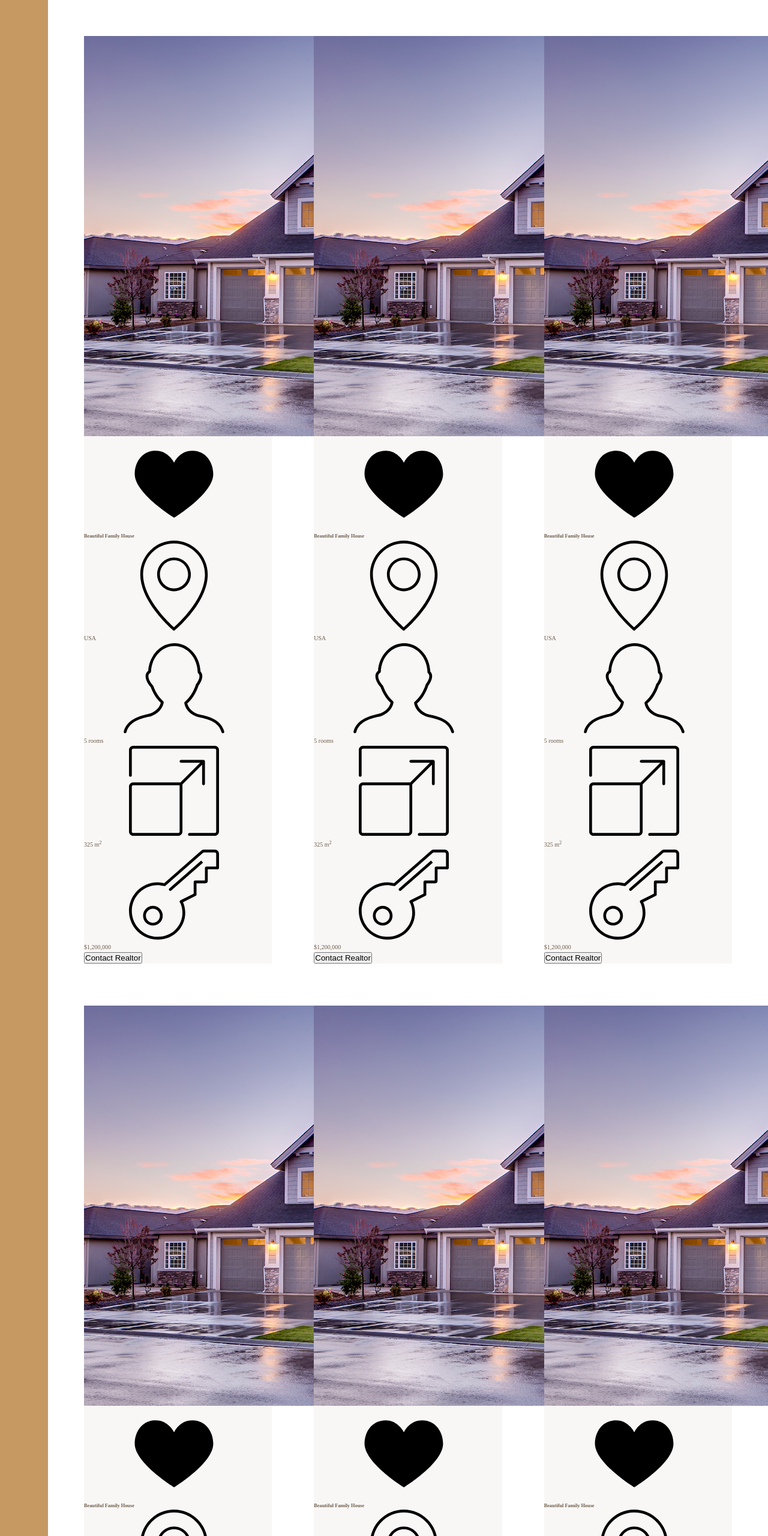
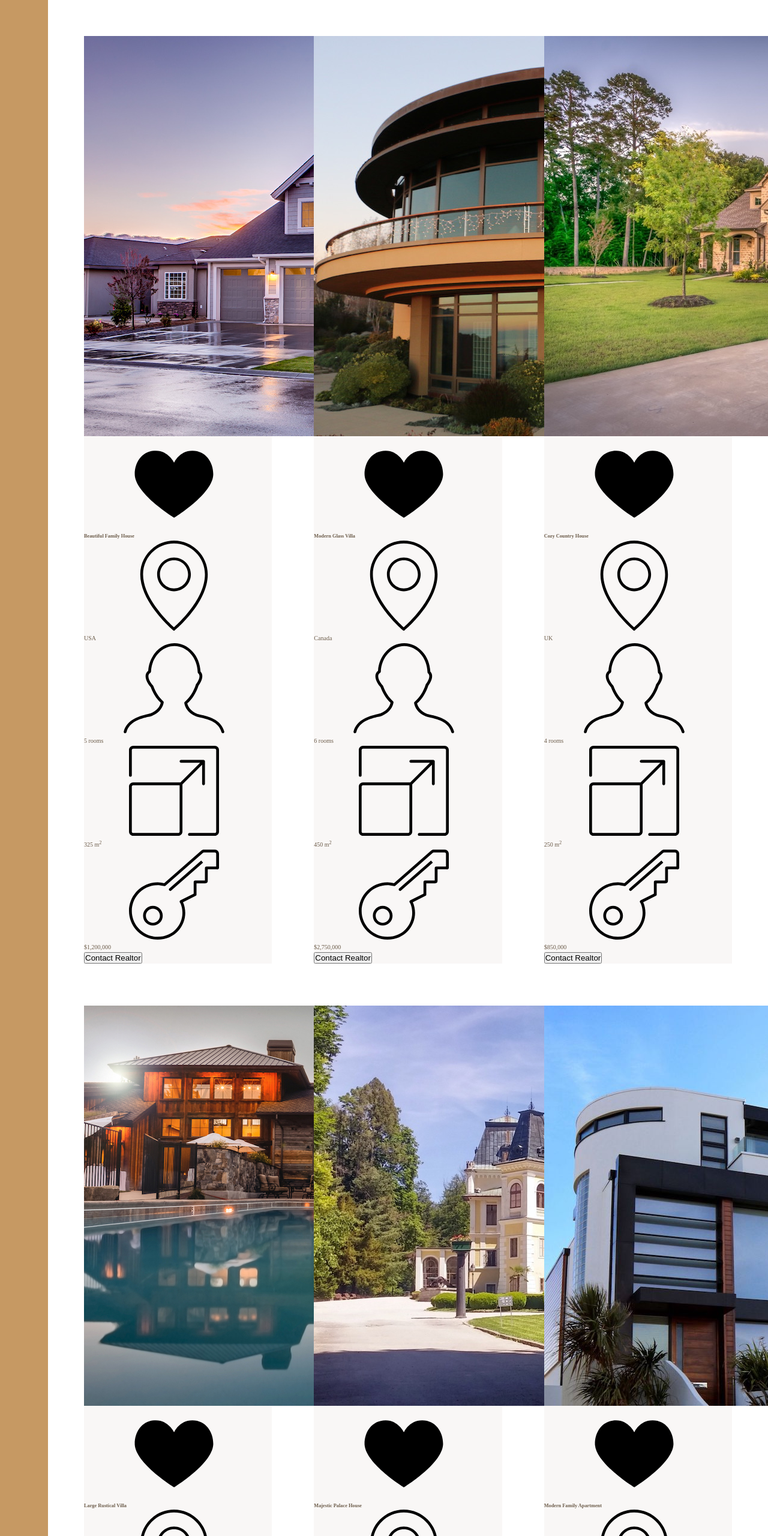
Before and after one commit to markovich692/Nexter, a website: page index.html in a window 1280 px wide. Shown: the part 1910-4470 px from the top of the page at 60% size. Drawn offline with Linux system fonts and the light colour scheme.

Commit message:
adjusts the content for each of the cards

```diff
--- a/index.html
+++ b/index.html
@@ -120,7 +120,7 @@
         harum volupta!
       </p>
 
-      <button class="btn cta">Find your own home</button>
+      <button class="btn">Find your own home</button>
     </div>
 
     <!-- HOMES SECTION -->
@@ -167,200 +167,200 @@
       </div>
 
       <div class="home">
-        <img src="./img/house-1.jpeg" alt="house 1" class="home__img" />
+        <img src="./img/house-2.jpeg" alt="house 2" class="home__img" />
 
         <svg class="home__like">
           <use xlink:href="img/sprite.svg#icon-heart-full"></use>
         </svg>
 
-        <h5 class="home__name">Beautiful Family House</h5>
+        <h5 class="home__name">Modern Glass Villa</h5>
 
         <div class="home__location">
           <svg>
             <use xlink:href="img/sprite.svg#icon-map-pin"></use>
           </svg>
-          <p>USA</p>
+          <p>Canada</p>
         </div>
 
         <div class="home__rooms">
           <svg>
             <use xlink:href="img/sprite.svg#icon-profile-male"></use>
           </svg>
-          <p>5 rooms</p>
+          <p>6 rooms</p>
         </div>
 
         <div class="home__area">
           <svg>
             <use xlink:href="img/sprite.svg#icon-expand"></use>
           </svg>
-          <p>325 m<sup>2</sup></p>
+          <p>450 m<sup>2</sup></p>
         </div>
 
         <div class="home__price">
           <svg>
             <use xlink:href="img/sprite.svg#icon-key"></use>
           </svg>
-          <p>&#36;1,200,000</p>
+          <p>&#36;2,750,000</p>
         </div>
 
         <button class="cta">Contact Realtor</button>
       </div>
 
       <div class="home">
-        <img src="./img/house-1.jpeg" alt="house 1" class="home__img" />
+        <img src="./img/house-3.jpeg" alt="house 3" class="home__img" />
 
         <svg class="home__like">
           <use xlink:href="img/sprite.svg#icon-heart-full"></use>
         </svg>
 
-        <h5 class="home__name">Beautiful Family House</h5>
+        <h5 class="home__name">Cozy Country House</h5>
 
         <div class="home__location">
           <svg>
             <use xlink:href="img/sprite.svg#icon-map-pin"></use>
           </svg>
-          <p>USA</p>
+          <p>UK</p>
         </div>
 
         <div class="home__rooms">
           <svg>
             <use xlink:href="img/sprite.svg#icon-profile-male"></use>
           </svg>
-          <p>5 rooms</p>
+          <p>4 rooms</p>
         </div>
 
         <div class="home__area">
           <svg>
             <use xlink:href="img/sprite.svg#icon-expand"></use>
           </svg>
-          <p>325 m<sup>2</sup></p>
+          <p>250 m<sup>2</sup></p>
         </div>
 
         <div class="home__price">
           <svg>
             <use xlink:href="img/sprite.svg#icon-key"></use>
           </svg>
-          <p>&#36;1,200,000</p>
+          <p>&#36;850,000</p>
         </div>
 
         <button class="cta">Contact Realtor</button>
       </div>
 
       <div class="home">
-        <img src="./img/house-1.jpeg" alt="house 1" class="home__img" />
+        <img src="./img/house-4.jpeg" alt="house 4" class="home__img" />
 
         <svg class="home__like">
           <use xlink:href="img/sprite.svg#icon-heart-full"></use>
         </svg>
 
-        <h5 class="home__name">Beautiful Family House</h5>
+        <h5 class="home__name">Large Rustical Villa</h5>
 
         <div class="home__location">
           <svg>
             <use xlink:href="img/sprite.svg#icon-map-pin"></use>
           </svg>
-          <p>USA</p>
+          <p>Portugal</p>
         </div>
 
         <div class="home__rooms">
           <svg>
             <use xlink:href="img/sprite.svg#icon-profile-male"></use>
           </svg>
-          <p>5 rooms</p>
+          <p>6 rooms</p>
         </div>
 
         <div class="home__area">
           <svg>
             <use xlink:href="img/sprite.svg#icon-expand"></use>
           </svg>
-          <p>325 m<sup>2</sup></p>
+          <p>480 m<sup>2</sup></p>
         </div>
 
         <div class="home__price">
           <svg>
             <use xlink:href="img/sprite.svg#icon-key"></use>
           </svg>
-          <p>&#36;1,200,000</p>
+          <p>&#36;1,950,000</p>
         </div>
 
         <button class="cta">Contact Realtor</button>
       </div>
 
       <div class="home">
-        <img src="./img/house-1.jpeg" alt="house 1" class="home__img" />
+        <img src="./img/house-5.jpeg" alt="house 5" class="home__img" />
 
         <svg class="home__like">
           <use xlink:href="img/sprite.svg#icon-heart-full"></use>
         </svg>
 
-        <h5 class="home__name">Beautiful Family House</h5>
+        <h5 class="home__name">Majestic Palace House</h5>
 
         <div class="home__location">
           <svg>
             <use xlink:href="img/sprite.svg#icon-map-pin"></use>
           </svg>
-          <p>USA</p>
+          <p>Germany</p>
         </div>
 
         <div class="home__rooms">
           <svg>
             <use xlink:href="img/sprite.svg#icon-profile-male"></use>
           </svg>
-          <p>5 rooms</p>
+          <p>18 rooms</p>
         </div>
 
         <div class="home__area">
           <svg>
             <use xlink:href="img/sprite.svg#icon-expand"></use>
           </svg>
-          <p>325 m<sup>2</sup></p>
+          <p>4230 m<sup>2</sup></p>
         </div>
 
         <div class="home__price">
           <svg>
             <use xlink:href="img/sprite.svg#icon-key"></use>
           </svg>
-          <p>&#36;1,200,000</p>
+          <p>&#36;9,500,000</p>
         </div>
 
         <button class="cta">Contact Realtor</button>
       </div>
 
       <div class="home">
-        <img src="./img/house-1.jpeg" alt="house 1" class="home__img" />
+        <img src="./img/house-6.jpeg" alt="house 6" class="home__img" />
 
         <svg class="home__like">
           <use xlink:href="img/sprite.svg#icon-heart-full"></use>
         </svg>
 
-        <h5 class="home__name">Beautiful Family House</h5>
+        <h5 class="home__name">Modern Family Apartment</h5>
 
         <div class="home__location">
           <svg>
             <use xlink:href="img/sprite.svg#icon-map-pin"></use>
           </svg>
-          <p>USA</p>
+          <p>Italy</p>
         </div>
 
         <div class="home__rooms">
           <svg>
             <use xlink:href="img/sprite.svg#icon-profile-male"></use>
           </svg>
-          <p>5 rooms</p>
+          <p>3 rooms</p>
         </div>
 
         <div class="home__area">
           <svg>
             <use xlink:href="img/sprite.svg#icon-expand"></use>
           </svg>
-          <p>325 m<sup>2</sup></p>
+          <p>180 m<sup>2</sup></p>
         </div>
 
         <div class="home__price">
           <svg>
             <use xlink:href="img/sprite.svg#icon-key"></use>
           </svg>
-          <p>&#36;1,200,000</p>
+          <p>&#36;600,000</p>
         </div>
 
         <button class="cta">Contact Realtor</button>
```
